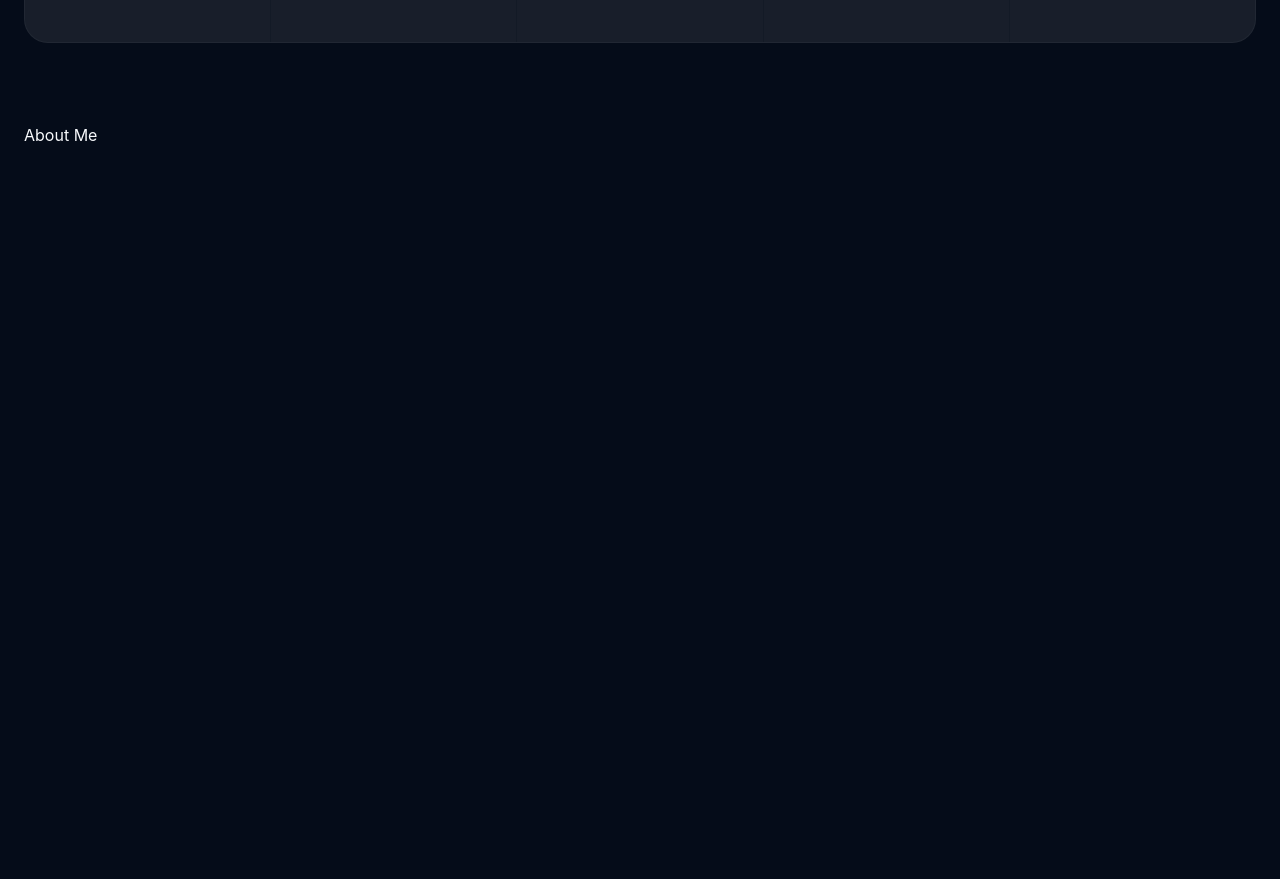
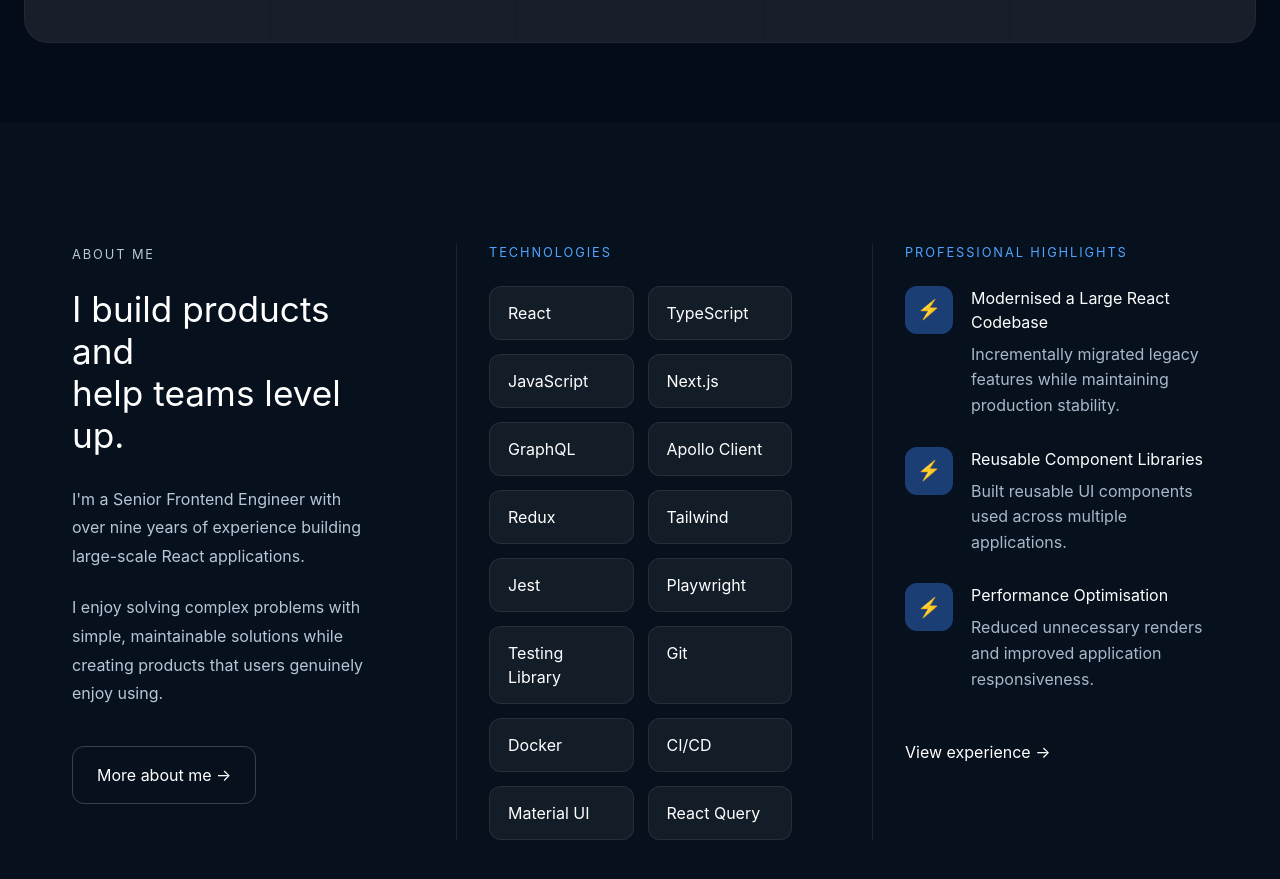
Before and after one commit to graemetaylor50/portfolio, a Next.js app: page / in a window 1280 px wide. Shown: the part 1464-2343 px from the top of the page. Built offline with nearby package versions, Linux system fonts and the light colour scheme.

Commit message:
add about section

```diff
--- a/app/components/About/About.css
+++ b/app/components/About/About.css
@@ -1,3 +1,185 @@
-.about {
-    height: 800px;
+.about-section {
+    padding: 120px 0;
+    background: #07111d;
 }
+
+.about-container {
+
+    width: min(1600px, calc(100% - 80px));
+    margin: auto;
+
+    display: grid;
+    grid-template-columns: 1fr 1fr 1fr;
+    gap: 48px;
+}
+
+.about-column,
+.tech-column,
+.highlight-column {
+
+    padding: 0 32px;
+}
+
+.tech-column,
+.highlight-column {
+
+    border-left: 1px solid rgba(255,255,255,.08);
+}
+
+.section-label{
+
+    color:#4fa3ff;
+    font-size:.8rem;
+    letter-spacing:.15em;
+    text-transform:uppercase;
+    margin-bottom:24px;
+}
+
+.about-column h2{
+
+    font-size:2.2rem;
+    line-height:1.2;
+    color:white;
+    margin-bottom:28px;
+}
+
+.about-column p{
+
+    color:#b7c6d8;
+    line-height:1.8;
+    margin-bottom:22px;
+}
+
+.about-btn{
+
+    margin-top:16px;
+
+    background:none;
+    color:white;
+
+    border:1px solid rgba(255,255,255,.2);
+
+    padding:16px 24px;
+
+    border-radius:12px;
+
+    cursor:pointer;
+
+    transition:.3s;
+}
+
+.about-btn:hover{
+
+    background:#1273ff;
+    border-color:#1273ff;
+}
+
+.tech-grid{
+
+    display:grid;
+    grid-template-columns:repeat(2,minmax(130px,1fr));
+    gap:14px;
+}
+
+.tech-pill{
+
+    background:rgba(255,255,255,.05);
+
+    border:1px solid rgba(255,255,255,.08);
+
+    border-radius:12px;
+
+    padding:14px 18px;
+
+    color:white;
+
+    transition:.3s;
+}
+
+.tech-pill:hover{
+
+    background:#1273ff22;
+    transform:translateY(-2px);
+}
+
+.highlight-card{
+
+    display:flex;
+
+    gap:18px;
+
+    margin-bottom:28px;
+
+    align-items:flex-start;
+}
+
+.highlight-icon{
+
+    width:48px;
+    height:48px;
+
+    border-radius:12px;
+
+    background:#1b3f75;
+
+    display:flex;
+
+    justify-content:center;
+
+    align-items:center;
+
+    flex-shrink:0;
+
+    font-size:1.2rem;
+}
+
+.highlight-card h4{
+
+    color:white;
+
+    margin-bottom:8px;
+
+    font-size:1rem;
+}
+
+.highlight-card p{
+
+    color:#a8b8cb;
+
+    line-height:1.6;
+}
+
+.view-more{
+
+    display:inline-block;
+
+    margin-top:20px;
+
+    color:white;
+
+    text-decoration:none;
+
+    transition:.3s;
+}
+
+.view-more:hover{
+
+    color:#4fa3ff;
+}
+
+@media(max-width:1100px){
+
+    .about-container{
+
+        grid-template-columns:1fr;
+    }
+
+    .tech-column,
+    .highlight-column{
+
+        border-left:none;
+        border-top:1px solid rgba(255,255,255,.08);
+
+        padding-top:48px;
+    }
+}
--- a/app/components/About/About.tsx
+++ b/app/components/About/About.tsx
@@ -1,14 +1,21 @@
 "use client";
 import "./About.css";
+import AboutCard from "./components/AboutCard/AboutCard";
+import Technologies from "./components/Technologies/Technologies";
+import Highlights from "./components/Highlights/Highlights";
 
 export default function About() {
   return (
-    <section id="about" className="about">
-     <div className="container">
-      <h1>
-        About Me
-      </h1>
-      </div>
-    </section>
-  );
-}
+        <section className="about-section" id="about">
+            <div className="about-container">
+
+                <AboutCard />
+
+                <Technologies />
+
+                <Highlights />
+
+            </div>
+        </section>
+    );
+};
--- /dev/null
+++ b/app/components/About/components/AboutCard/AboutCard.tsx
@@ -0,0 +1,34 @@
+"use client";
+
+export default function AboutCard() {
+    return (
+        <div className="about-column">
+
+            <p className="section-label">
+                ABOUT ME
+            </p>
+
+            <h2>
+                I build products and
+                <br />
+                help teams level up.
+            </h2>
+
+            <p>
+                I'm a Senior Frontend Engineer with over nine years of
+                experience building large-scale React applications.
+            </p>
+
+            <p>
+                I enjoy solving complex problems with simple,
+                maintainable solutions while creating products that
+                users genuinely enjoy using.
+            </p>
+
+            <button className="about-btn">
+                More about me →
+            </button>
+
+        </div>
+    );
+};
--- /dev/null
+++ b/app/components/About/components/Highlights/Highlights.tsx
@@ -0,0 +1,47 @@
+const highlights = [
+    {
+        title: "Modernised a Large React Codebase",
+        text: "Incrementally migrated legacy features while maintaining production stability."
+    },
+    {
+        title: "Reusable Component Libraries",
+        text: "Built reusable UI components used across multiple applications."
+    },
+    {
+        title: "Performance Optimisation",
+        text: "Reduced unnecessary renders and improved application responsiveness."
+    }
+];
+
+const Highlights = () => {
+    return (
+        <div className="highlight-column">
+
+            <p className="section-label">
+                PROFESSIONAL HIGHLIGHTS
+            </p>
+
+            {highlights.map(item => (
+                <div className="highlight-card" key={item.title}>
+
+                    <div className="highlight-icon">
+                        ⚡
+                    </div>
+
+                    <div>
+                        <h4>{item.title}</h4>
+                        <p>{item.text}</p>
+                    </div>
+
+                </div>
+            ))}
+
+            <a href="#experience" className="view-more">
+                View experience →
+            </a>
+
+        </div>
+    );
+};
+
+export default Highlights;
--- /dev/null
+++ b/app/components/About/components/Technologies/Technologies.tsx
@@ -0,0 +1,40 @@
+const tech = [
+    "React",
+    "TypeScript",
+    "JavaScript",
+    "Next.js",
+    "GraphQL",
+    "Apollo Client",
+    "Redux",
+    "Tailwind",
+    "Jest",
+    "Playwright",
+    "Testing Library",
+    "Git",
+    "Docker",
+    "CI/CD",
+    "Material UI",
+    "React Query",
+];
+
+const Technologies = () => {
+    return (
+        <div className="tech-column">
+
+            <p className="section-label">
+                TECHNOLOGIES
+            </p>
+
+            <div className="tech-grid">
+                {tech.map(item => (
+                    <div className="tech-pill" key={item}>
+                        {item}
+                    </div>
+                ))}
+            </div>
+
+        </div>
+    );
+};
+
+export default Technologies;
--- a/package.json
+++ b/package.json
@@ -9,6 +9,7 @@
     "lint": "eslint"
   },
   "dependencies": {
+    "lucide-react": "^1.24.0",
     "next": "16.2.10",
     "react": "19.2.4",
     "react-dom": "19.2.4"
```
Also changed, not shown: 1 other file (tests, documents, lock files or other folders).
